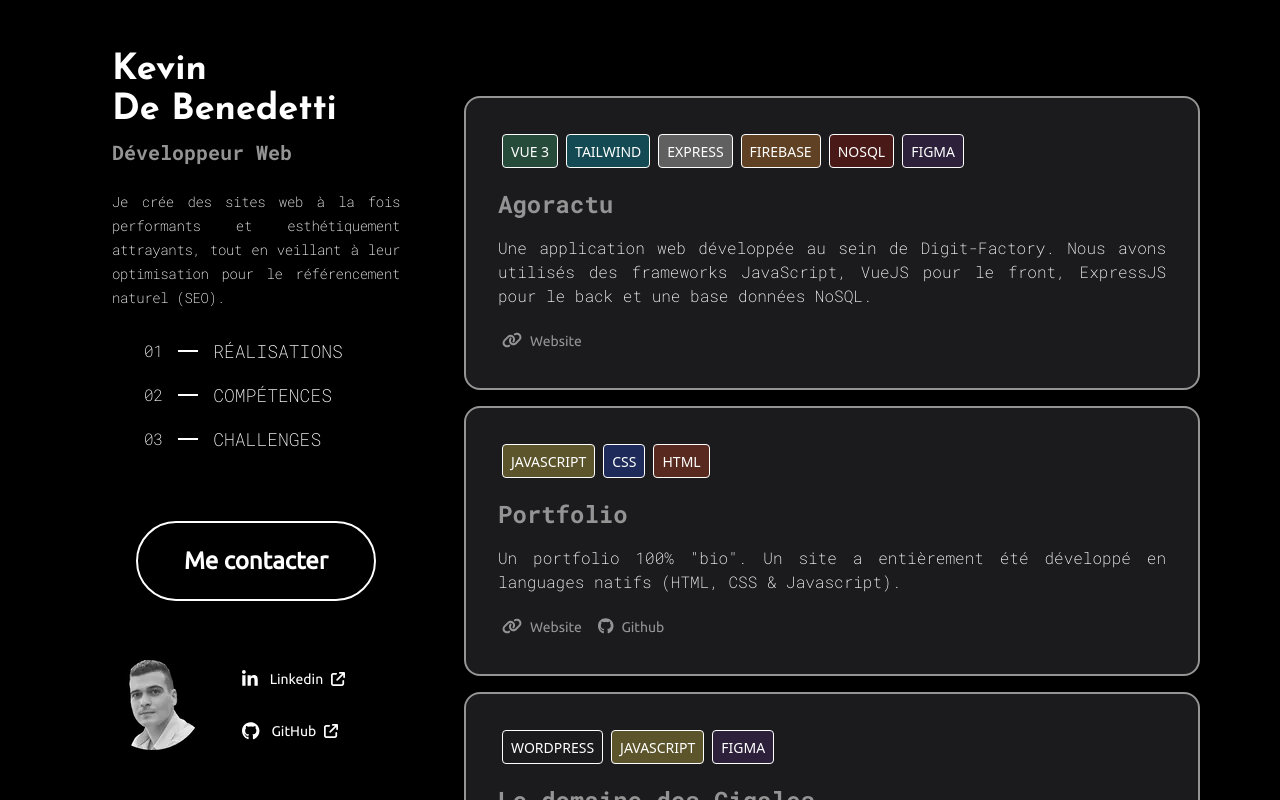
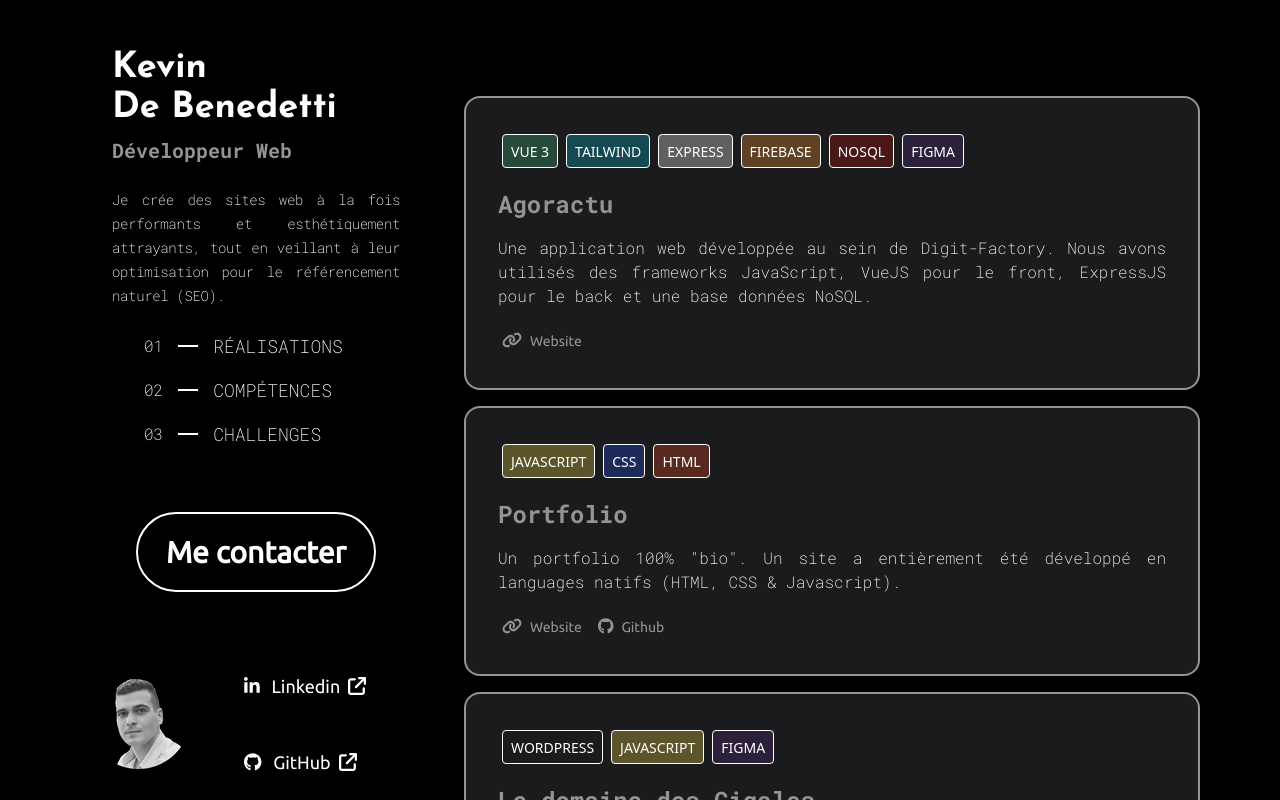
Before and after one commit to KevinDeBenedetti/portfolio_vue, a Vue app in the folder frontend/: page / in a window 1280 px wide. Built offline with nearby package versions, Linux system fonts and the light colour scheme; what tw-elements would draw is missing.

Commit message:
Fix for Google Search Console

```diff
--- a/frontend/src/components/SideLock.vue
+++ b/frontend/src/components/SideLock.vue
@@ -31,8 +31,8 @@ function scrollToSection(target) {
     <p class="mt-6 font-robotoMono text-sm font-extralight leading-6 tracking-tight text-justify">Je crée des sites web à la fois performants et esthétiquement attrayants, tout en veillant à leur optimisation pour le référencement naturel (SEO).</p>
   </div>
 
-  <nav class="lg:my-4">
-    <ul v-for="item in menuItems" :key="item.label" class="hidden lg:flex">
+  <nav class="hidden lg:block lg:my-4">
+    <ul v-for="item in menuItems" :key="item.label" class="lg:flex">
       <li class="p-2 flex ml-6" @mouseover="handleMouseOver" @mouseleave="leaveMouseOver">
         <button class="flex items-center cursor-pointer" @click="scrollToSection(item.link)">
           <span class="font-robotoMono">{{ item.number }}</span>
@@ -45,28 +45,28 @@ function scrollToSection(target) {
 
   <div class="my-10 flex items-center justify-center hover:scale-125 transition-transform duration-500">
     <RouterLink to="/contact">
-      <button class="border-2 border-white h-20 w-60 rounded-full font-ubuntu text-2xl font-bold hover:bg-white hover:text-gray pointer">
+      <button class="border-2 border-white h-20 w-60 rounded-full font-ubuntu text-3xl font-bold hover:bg-white hover:text-gray pointer">
         Me contacter
       </button>
     </RouterLink>
   </div>
 
-  <div class="flex items-center mt-4">
+  <div class="flex items-center mt-4 justify-center">
 
     <img class="mr-8" width="90" height="90" src="/images/photo_90x90.webp" alt="Photo of Kevin De Benedetti">
 
     <div class="flex flex-wrap">
 
-      <a class="p-2 mr-6 flex items-center hover:scale-110 transition-transform duration-500" href="https://www.linkedin.com/in/kevindebenedetti" target="_blank">
+      <a class="p-6 mr-6 flex items-center hover:scale-125 transition-transform duration-500" href="https://www.linkedin.com/in/kevindebenedetti" target="_blank">
         <font-awesome-icon class="text-lg" :icon="['fab', 'linkedin-in']" />
-        <span class="ml-3 font-ubuntu text-sm">Linkedin</span>
-        <font-awesome-icon class="ml-2 text-sm" :icon="['fas', 'arrow-up-right-from-square']" />
+        <span class="ml-3 font-ubuntu text-lg">Linkedin</span>
+        <font-awesome-icon class="ml-2 text-lg" :icon="['fas', 'arrow-up-right-from-square']" />
       </a>
 
-      <a class="mt-4 p-2 flex items-center hover:scale-110 transition-transform duration-500" href="https://github.com/KevinDeBenedetti" target="_blank">
+      <a class="p-6 flex items-center hover:scale-125 transition-transform duration-500" href="https://github.com/KevinDeBenedetti" target="_blank">
         <font-awesome-icon class="text-lg" :icon="['fab', 'github']" />
-        <span class="ml-3 font-ubuntu text-sm">GitHub</span>
-        <font-awesome-icon class="ml-2 text-sm" :icon="['fas', 'arrow-up-right-from-square']" />
+        <span class="ml-3 font-ubuntu text-lg">GitHub</span>
+        <font-awesome-icon class="ml-2 text-lg" :icon="['fas', 'arrow-up-right-from-square']" />
       </a>
 
     </div>
```
